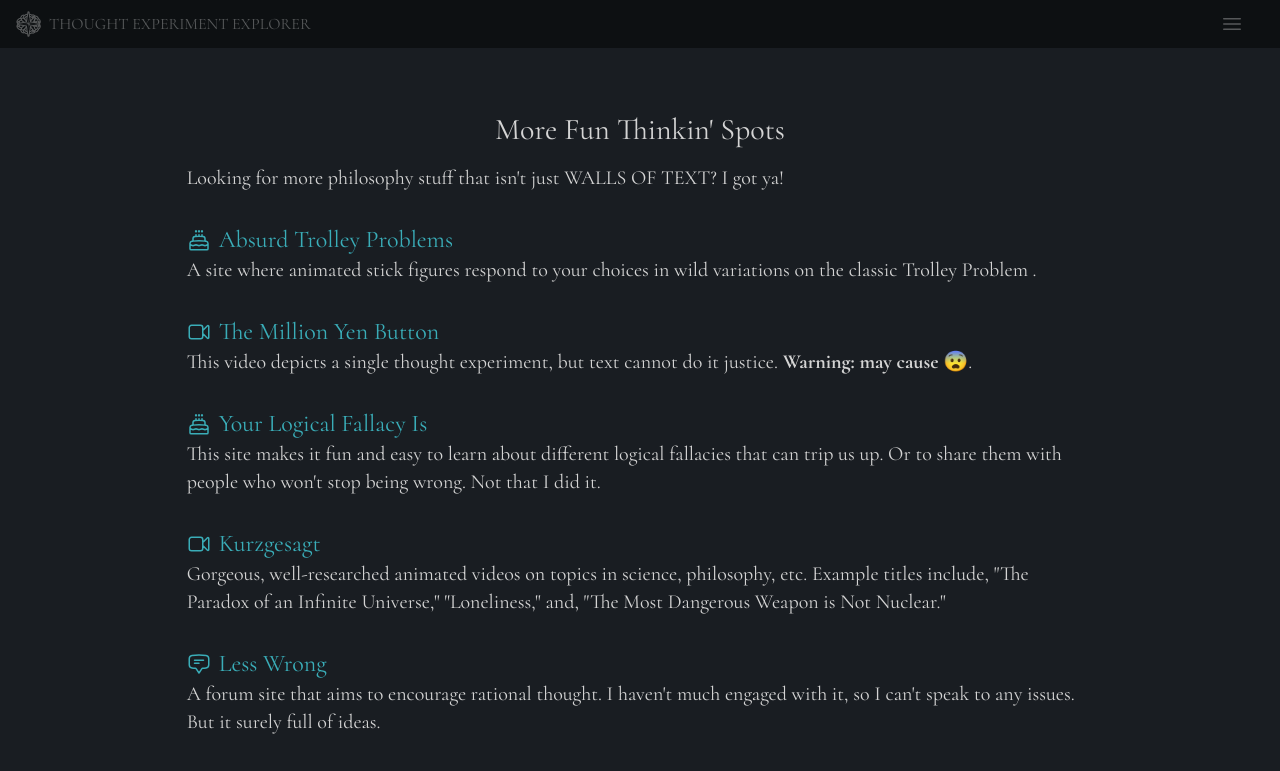
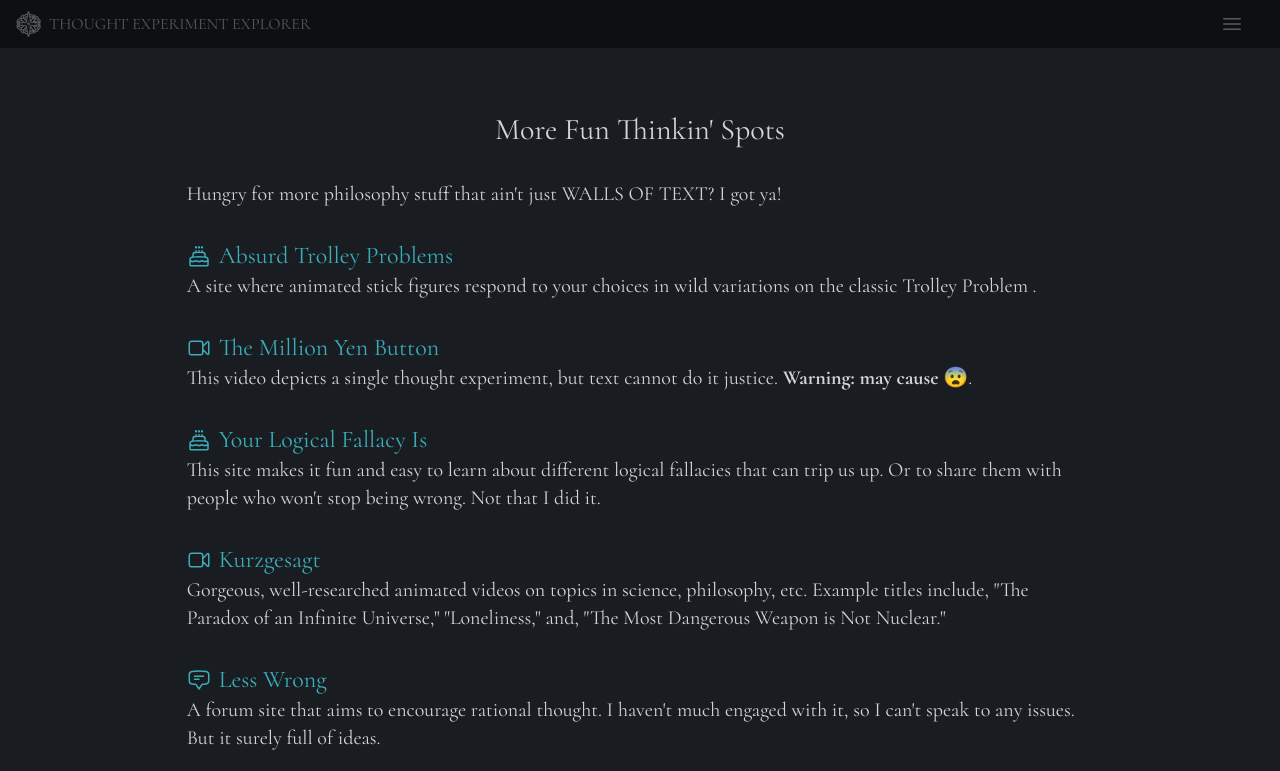
Before and after one commit to ktpeace/thought-experiments, a Next.js app: page /more in a window 1280 px wide. Shown: the top 771 px of the page. Built offline with nearby package versions, Linux system fonts and the light colour scheme.

Commit message:
lint fix

```diff
--- a/src/components/more/More.tsx
+++ b/src/components/more/More.tsx
@@ -1,16 +1,15 @@
 import Link from "next/link";
-import { CakeIcon, VideoIcon } from "../icons/heroIcons";
 import moreItems from "./moreItems";
 
 const More = () => {
   return (
     <div className="main-container mt-12 mb-16">
-      <h2 className="mb-4 self-center text-3xl">More Fun Thinkin' Spots</h2>
-      <p>
-        Looking for more philosophy stuff that isn't just WALLS OF TEXT? I got
-        ya!
+      <h2 className="self-center text-3xl">More Fun Thinkin&apos; Spots</h2>
+      <p className="my-8">
+        Hungry for more philosophy stuff that ain&apos;t just WALLS OF TEXT? I
+        got ya!
       </p>
-      <ul className="my-8 flex flex-col gap-8">
+      <ul className="mb-4 flex flex-col gap-8">
         {moreItems.map((item) => {
           return (
             <li key={item.title}>
--- a/src/components/more/moreItems.tsx
+++ b/src/components/more/moreItems.tsx
@@ -32,8 +32,8 @@
     description: (
       <p>
         This site makes it fun and easy to learn about different logical
-        fallacies that can trip us up. Or to share them with people who won't
-        stop being wrong. Not that I did it.
+        fallacies that can trip us up. Or to share them with people who
+        won&apos;t stop being wrong. Not that I did it.
       </p>
     ),
   },
@@ -44,9 +44,9 @@
     description: (
       <p>
         Gorgeous, well-researched animated videos on topics in science,
-        philosophy, etc. Example titles include, "The Paradox of an Infinite
-        Universe," "Loneliness," and, "The Most Dangerous Weapon is Not
-        Nuclear."
+        philosophy, etc. Example titles include, &quot;The Paradox of an
+        Infinite Universe,&quot; &quot;Loneliness,&quot; and, &quot;The Most
+        Dangerous Weapon is Not Nuclear.&quot;
       </p>
     ),
   },
@@ -56,9 +56,9 @@
     icon: <ChatIcon />,
     description: (
       <p>
-        A forum site that aims to encourage rational thought. I haven't much
-        engaged with it, so I can't speak to any issues. But it surely full of
-        ideas.
+        A forum site that aims to encourage rational thought. I haven&apos;t
+        much engaged with it, so I can&apos;t speak to any issues. But it surely
+        full of ideas.
       </p>
     ),
   },
```
